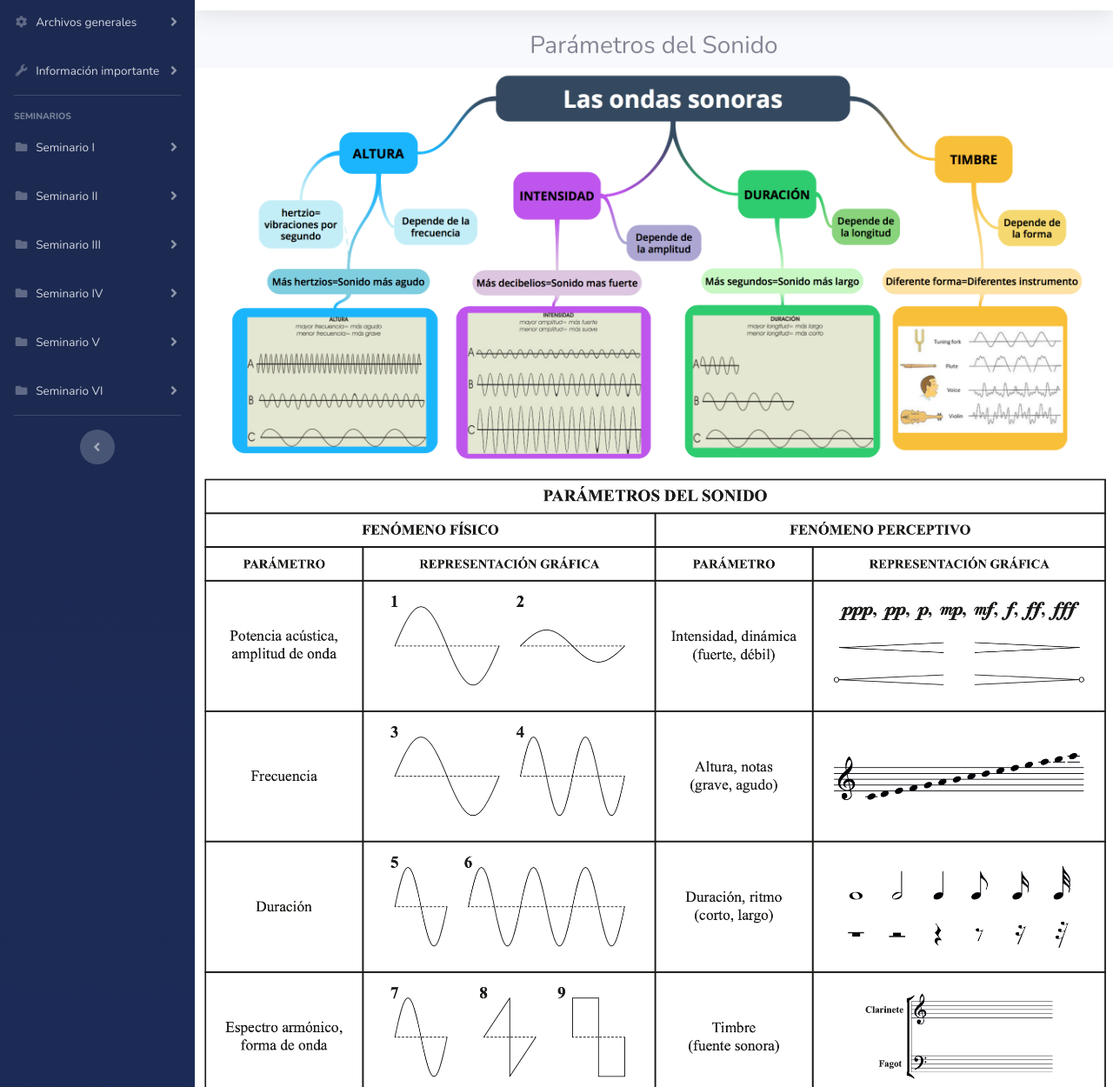
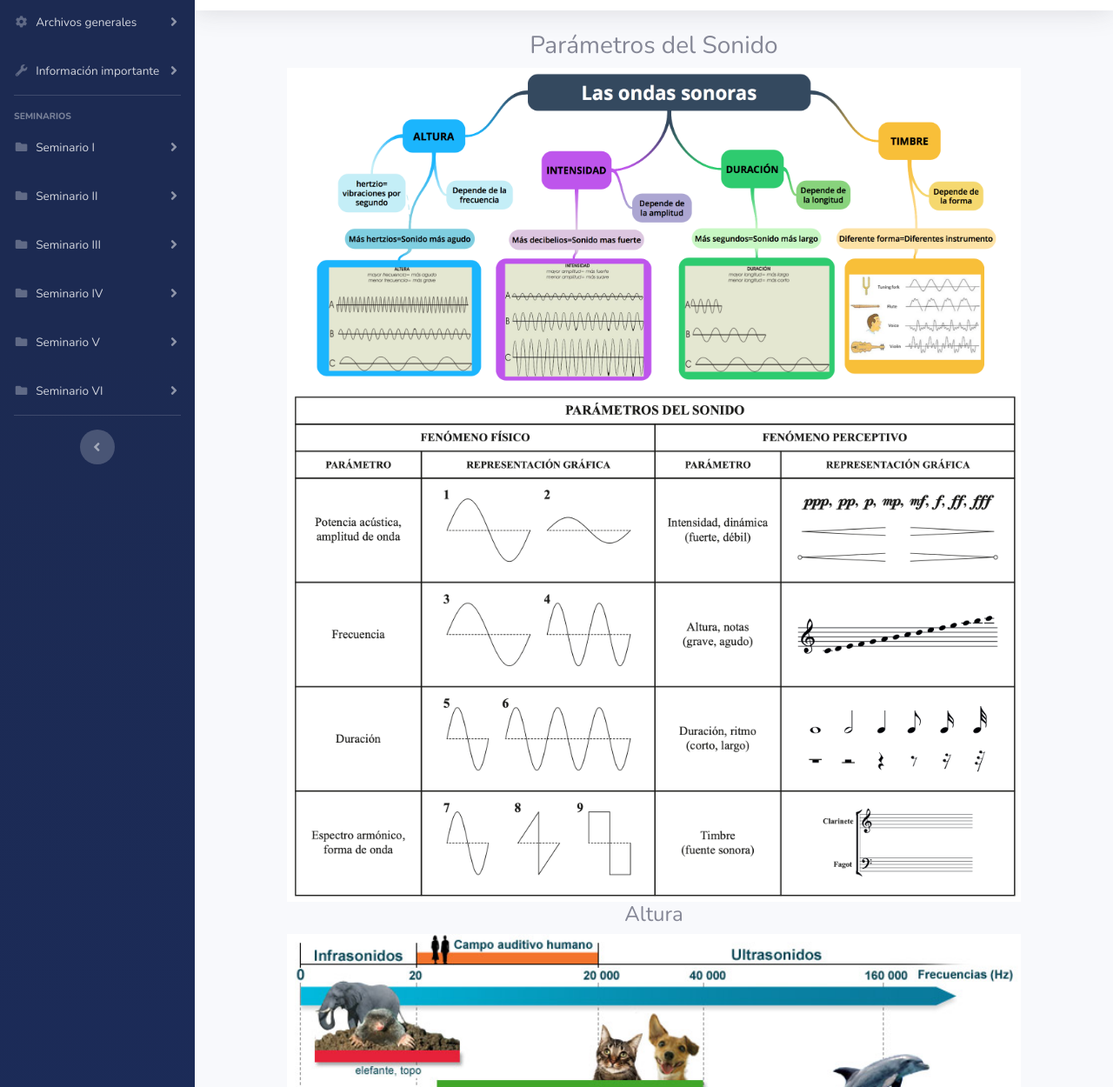
Before and after one commit to ifmUntref/2025, a website: page material1.html in a window 1280 px wide. Shown: the part 90-1340 px from the top of the page at 87% size. Drawn offline with nearby package versions, Linux system fonts and the light colour scheme.

Commit message:
final seminario I

```diff
--- a/material1.html
+++ b/material1.html
@@ -226,11 +226,11 @@
                 text-align: center;">
 
                     <h3>Parámetros del Sonido</h3>
-                    <img src="seminarioI/01.png" width="100%">
-                    <img src="seminarioI/02.png" width="100%">
+                    <img src="seminarioI/01.png" width="80%">
+                    <img src="seminarioI/02.png" width="80%">
                     <h4>Altura</h4>
-                    <img src="seminarioI/06.jpg" width="100%">
-                    <img src="seminarioI/07.jpg" width="100%">
+                    <img src="seminarioI/06.jpg" width="80%">
+                    <img src="seminarioI/07.jpg" width="80%">
                     <iframe width="560" height="315" src="https://www.youtube.com/embed/zJQTKZKjZDs?si=syM83Hg7Az8YmNe_" title="YouTube video player" frameborder="0" allow="accelerometer; autoplay; clipboard-write; encrypted-media; gyroscope; picture-in-picture; web-share" referrerpolicy="strict-origin-when-cross-origin" allowfullscreen></iframe>
                     <iframe width="560" height="315" src="https://www.youtube.com/embed/_z3IrmnentM?si=mnVJSkvGZ3JKmKKZ" title="YouTube video player" frameborder="0" allow="accelerometer; autoplay; clipboard-write; encrypted-media; gyroscope; picture-in-picture; web-share" referrerpolicy="strict-origin-when-cross-origin" allowfullscreen></iframe>
 
@@ -243,7 +243,7 @@
                     <img src="seminarioI/05.jpg" width=auto>
 
 
-                    <img src="seminarioI/08.png" width=auto>
+                    <img src="seminarioI/08.png" width="80%">
 
 
                 </div>
```
